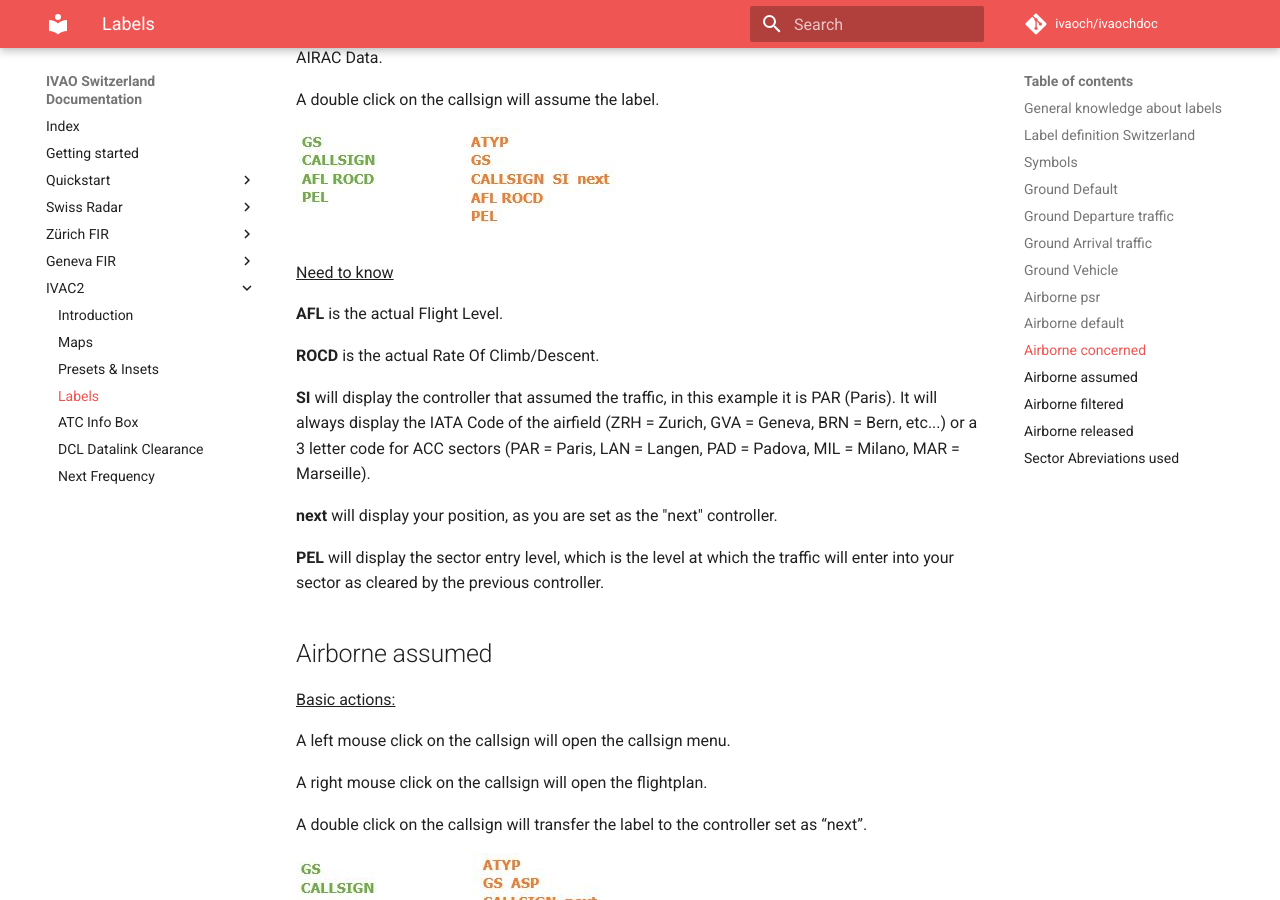
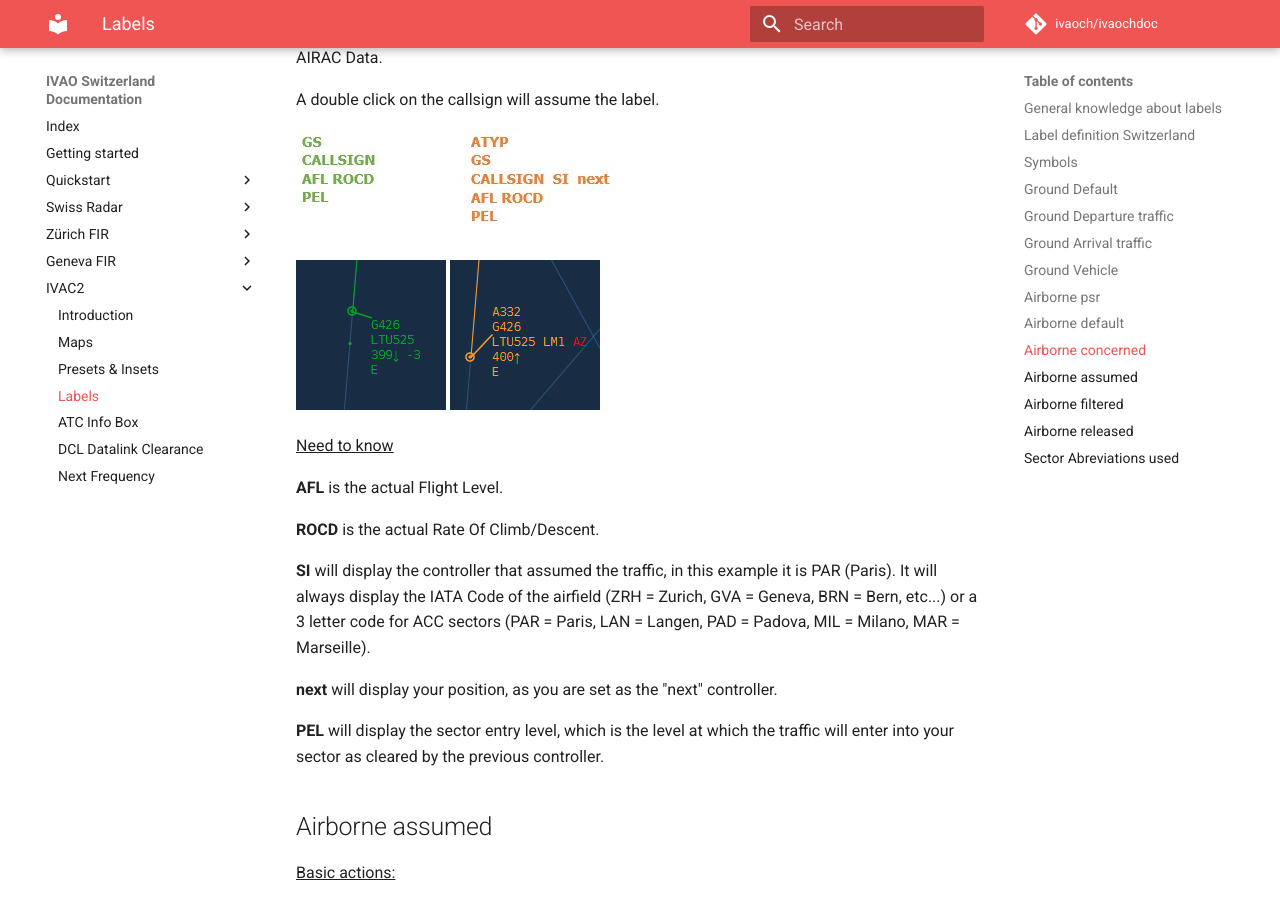
Before and after one commit to ivaoch/ivaochdoc, an MkDocs documentation site: the page built from docs/ivac2/labels.md, in a window 1280 px wide and 900 px high, scrolled down 5122 px. Built offline with MkDocs 1.6.1 and Material for MkDocs 9.7.7, drawn with Linux system fonts in a browser that asks for light colours; comment, search, counter and statistics services are not loaded; old or Windows-style settings are respelled for this version of MkDocs.

Commit message:
added label concerned

```diff
--- a/docs/ivac2/labels.md
+++ b/docs/ivac2/labels.md
@@ -161,6 +161,8 @@ A double click on the callsign will assume the label.
 
 <img src="airborne_concerned_format.jpg">
 
+<img src="airborne_concerned.jpg"> <img src="airborne_concerned_ex.jpg">
+
 <u>Need to know</u>
 
 **AFL** is the actual Flight Level.
```
Also changed, not shown: docs/ivac2/labels/airborne_concerned.jpg (added), docs/ivac2/labels/airborne_concerned_ex.jpg (added).
